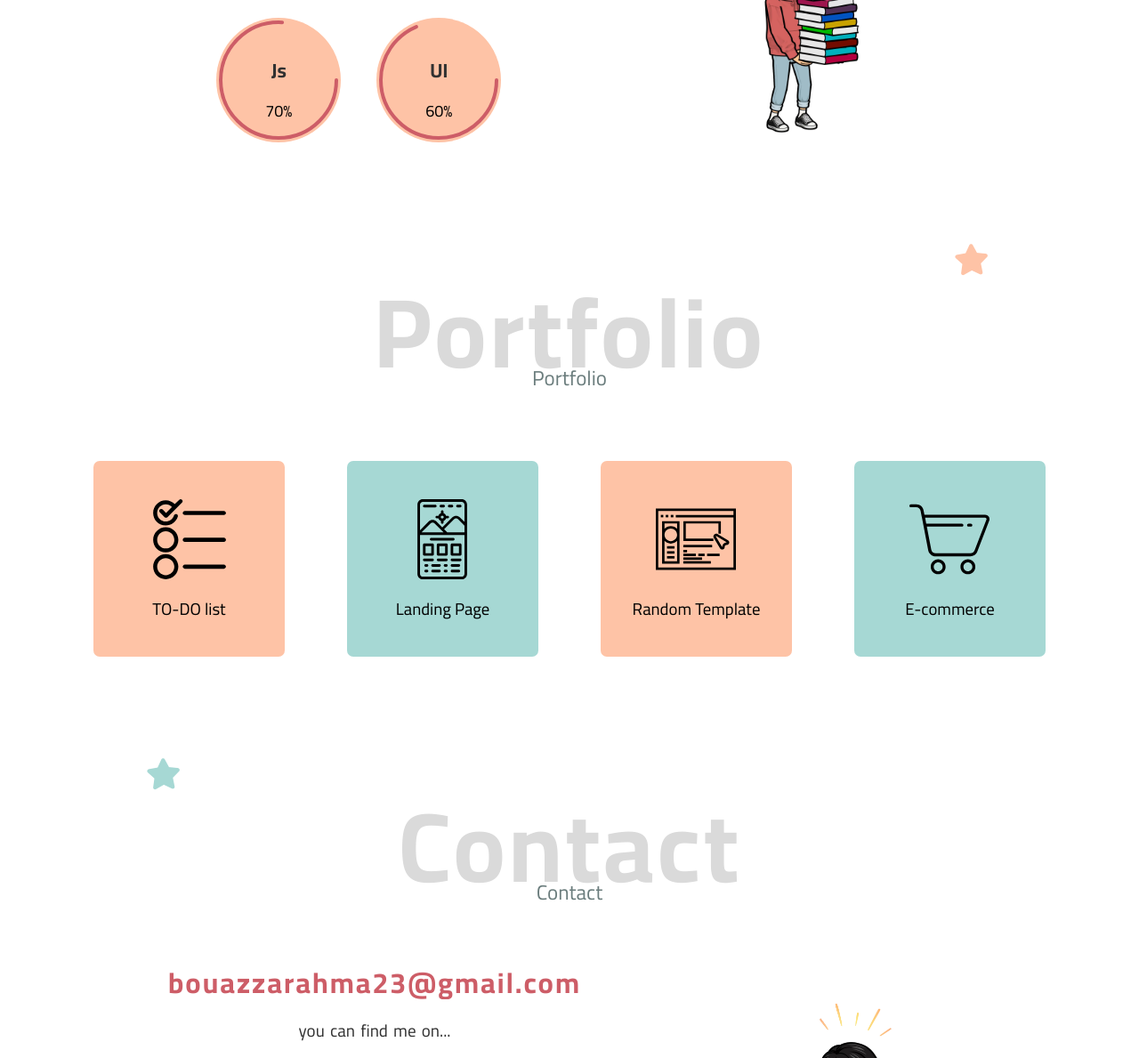
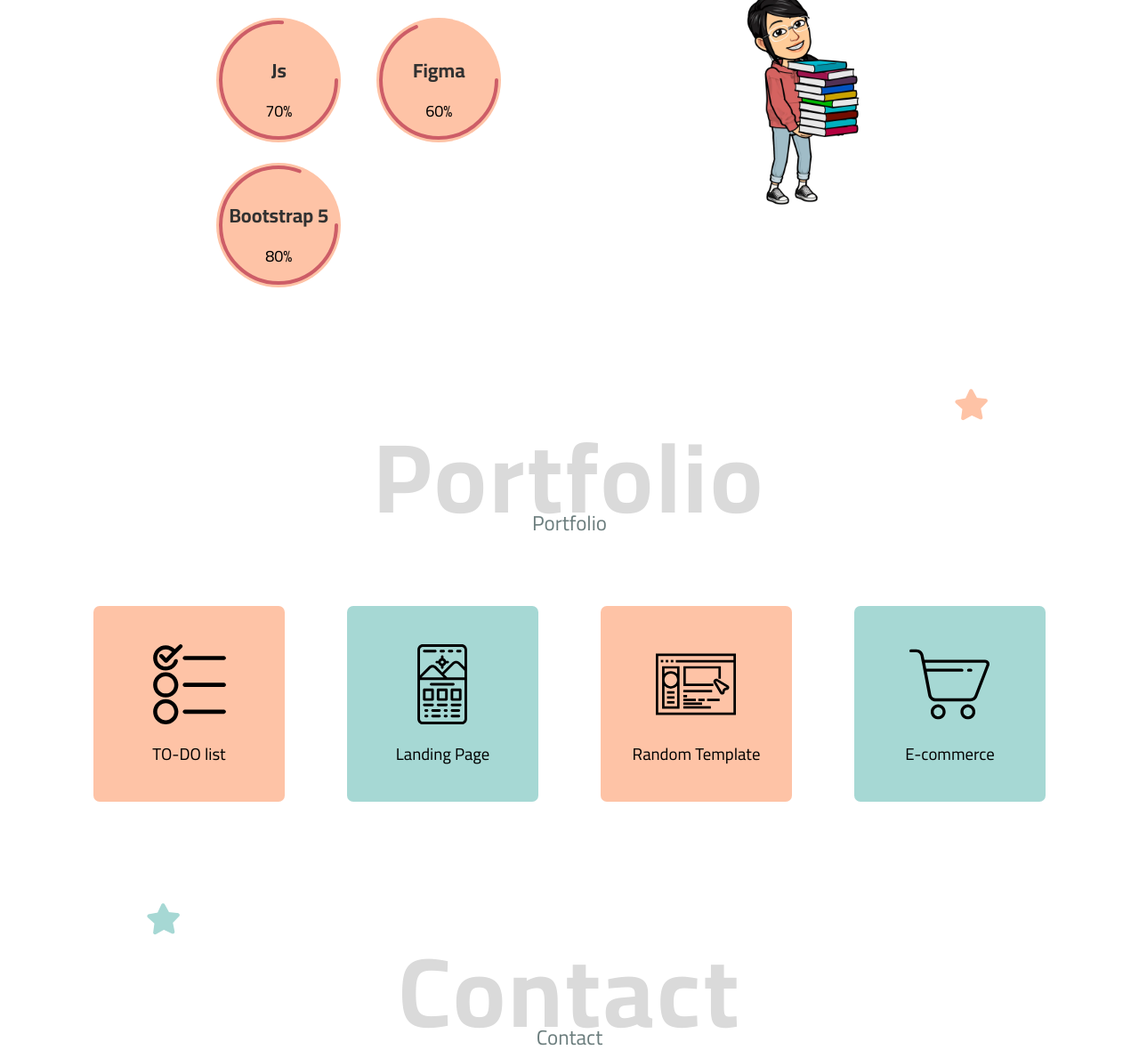
Before and after one commit to rahmads773/rahma, a plain HTML site: page index.html in a window 1280 px wide. Shown: the part 1733-2922 px from the top of the page at 89% size. Drawn offline with Linux system fonts and the light colour scheme.

Commit message:
Update index.html

```diff
--- a/index.html
+++ b/index.html
@@ -140,10 +140,19 @@
           </div>
           <div class="ball">
             <div class="content">
-              <h3>UI</h3>
+              <h3>Figma</h3>
               <span>60%</span>
               <svg class="range">
                 <circle cx="70" cy="70" r="65" stroke-linecap="round"  data-range="280"></circle>
+              </svg>
+            </div>
+          </div>
+          <div class="ball">
+            <div class="content">
+              <h3>Bootstrap 5</h3>
+              <span>80%</span>
+              <svg class="range">
+                <circle cx="70" cy="70" r="65" stroke-linecap="round"  data-range="330"></circle>
               </svg>
             </div>
           </div>
@@ -220,7 +229,7 @@
       <p class="mini-title">Contact</p>
       <div class="container">
 <div class="text">
-<div class="email"><a href="mailto:bouazzarahma23@gmail.com?subject=Contact"  target="_blank">bouazzarahma23@gmail.com</a></div>
+<div class="email"><a href="mailto:bouazzarahma@gmail.com?subject=Contact"  target="_blank">bouazzarahma@gmail.com</a></div>
 <p>you can find me on...</p>
 <div class="links">
   <a href="https://www.facebook.com/rahma.bouazza.3/" target="_blank"><img src="portfolio/facebook-svgrepo-com.svg" alt="fb"></a>
```
